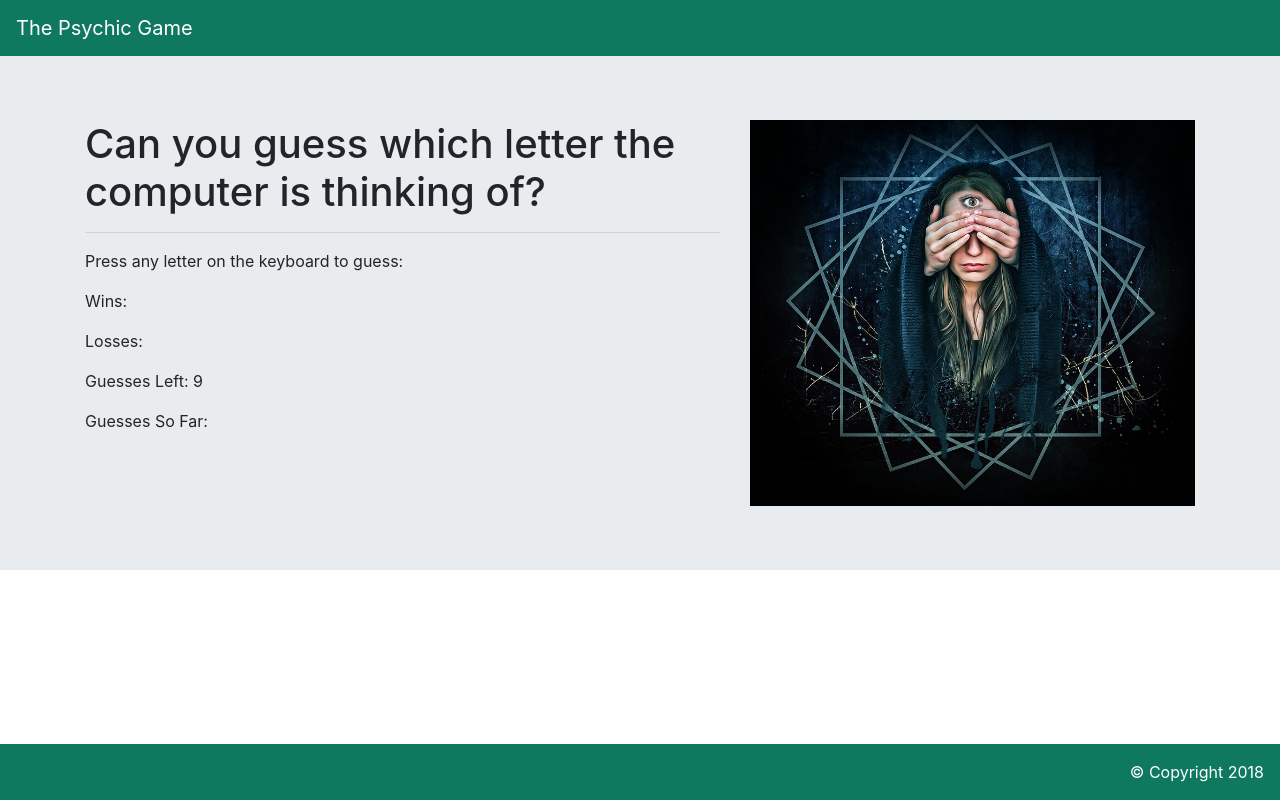
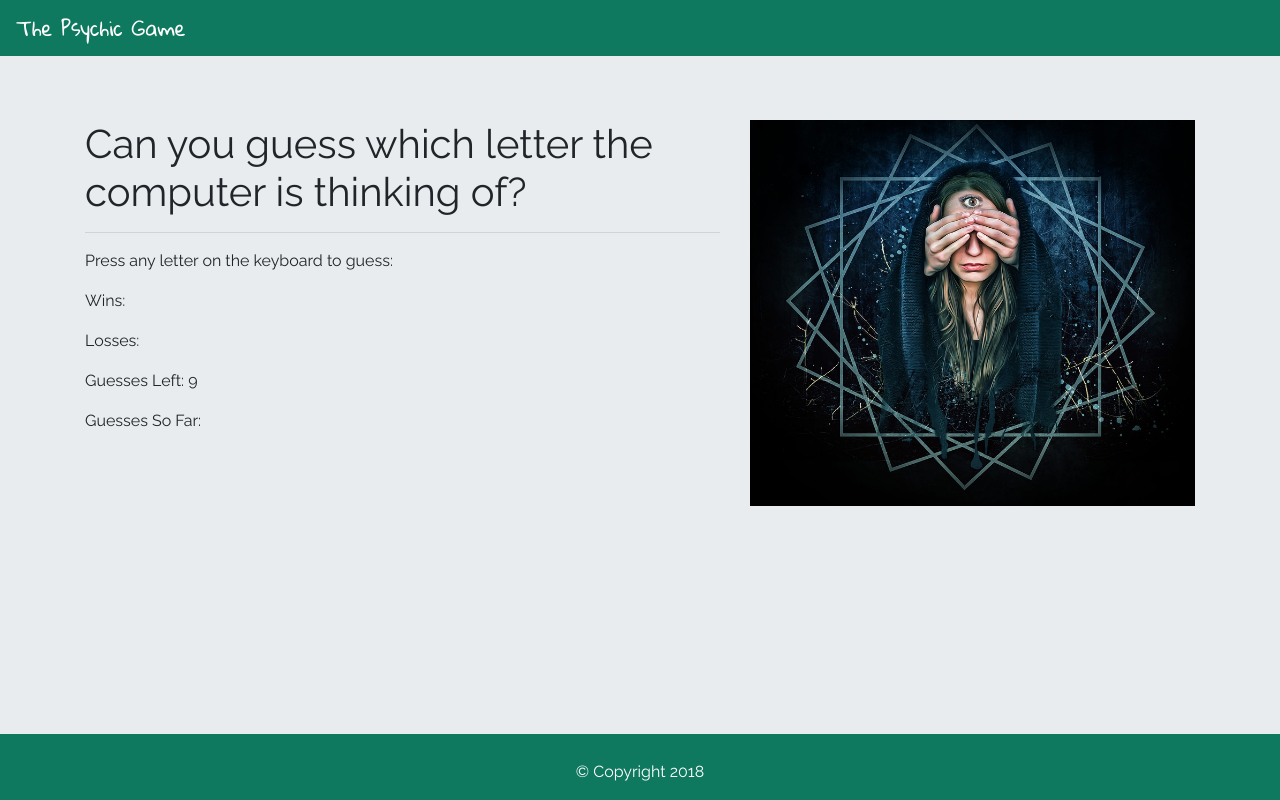
Before and after one commit to raynamcginnis/Psychic, a plain HTML site: page index.html in a window 1280 px wide. Drawn offline with nearby package versions, Linux system fonts and the light colour scheme.

Commit message:
initial site files

```diff
--- a/assets/css/style.css
+++ b/assets/css/style.css
@@ -1,4 +1,19 @@
-.navbar-brand {
-    color: white;
+
+.navbar {
+    font-family: 'Gloria Hallelujah', cursive;
 }
+
+p {
+    font-family: 'Raleway', sans-serif;
 }
+
+h1 {
+    font-family: 'Raleway', sans-serif;
+}
+
+.navbar-text {
+    font-family: 'Raleway', sans-serif;
+    text-align: center;
+    width: 100%; }
+
+body { background-color: #e9ecef; }
--- a/index.html
+++ b/index.html
@@ -4,6 +4,7 @@
     <meta charset="UTF-8">
     <title>The Psychic Game by Rayna McGinnis</title>
     <!-- <link rel="stylesheet" type="text/css" href="assets/css/reset.css"> -->
+    <link href="https://fonts.googleapis.com/css?family=Gloria+Hallelujah|Raleway" rel="stylesheet">
     <link rel="stylesheet" href="https://stackpath.bootstrapcdn.com/bootstrap/4.1.3/css/bootstrap.min.css" integrity="sha384-MCw98/SFnGE8fJT3GXwEOngsV7Zt27NXFoaoApmYm81iuXoPkFOJwJ8ERdknLPMO" crossorigin="anonymous">
     <link rel="stylesheet" type="text/css" href="assets/css/style.css">
 
```
